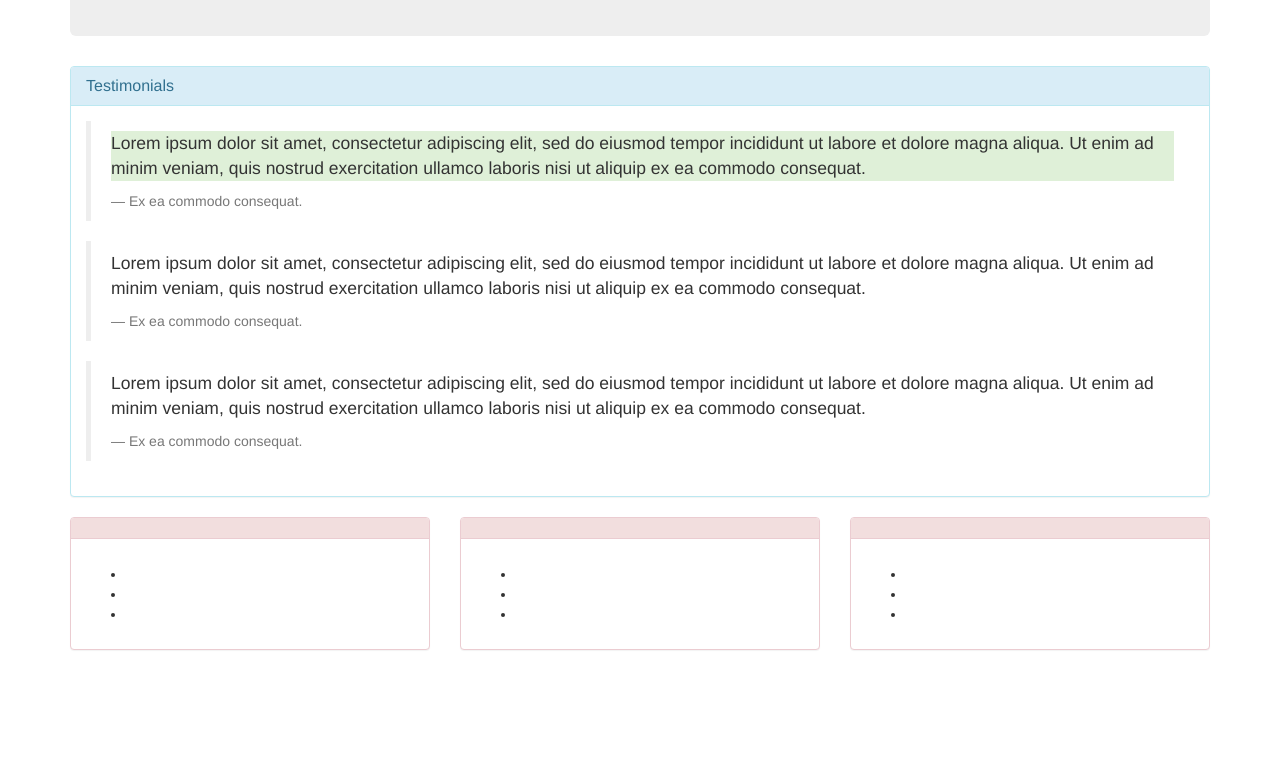
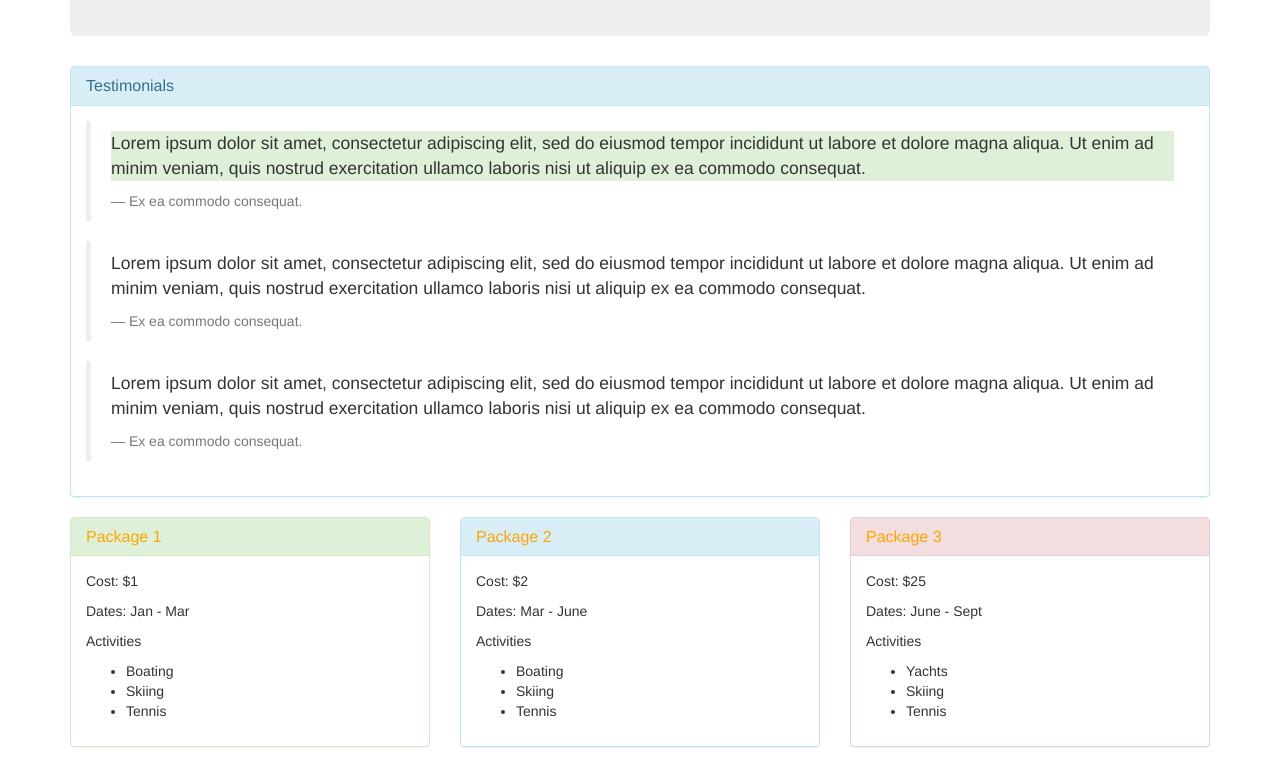
Before and after one commit to n8cotoa/vacation, a plain HTML site: page index.html in a window 1280 px wide. Shown: the part 159-926 px from the top of the page. Before the commit the page ends 829 px from the top, so only its background shows below. Drawn offline with Linux system fonts and the light colour scheme.

Commit message:
add styling for packages

```diff
--- /dev/null
+++ b/css/style.css
@@ -0,0 +1,3 @@
+h3 {
+  color: orange !important;
+}
--- a/index.html
+++ b/index.html
@@ -2,6 +2,7 @@
 <html>
   <head>
     <link rel="stylesheet" href="css/bootstrap.css" type="text/css">
+    <link rel="stylesheet" href="css/style.css" type="text/css">
     <meta charset="utf-8">
     <title>Vacation</title>
   </head>
@@ -31,17 +32,35 @@
       </div>
       <div class="row">
         <div class="col-md-4">
-          <div class="panel panel-danger">
+          <div class="panel panel-success">
             <div class="panel-heading">
-              <h3 class="panel-title"></h3>
+              <h3 class="panel-title">Package 1</h3>
             </div>
             <div class="panel-body">
-              <p></p>
-              <p></p>
+              <p>Cost: $1</p>
+              <p>Dates: Jan - Mar</p>
+              <p>Activities</p>
               <ul>
-                <li></li>
-                <li></li>
-                <li></li>
+                <li>Boating</li>
+                <li>Skiing</li>
+                <li>Tennis</li>
+              </ul>
+            </div>
+          </div>
+        </div>
+        <div class="col-md-4">
+          <div class="panel panel-info">
+            <div class="panel-heading">
+              <h3 class="panel-title">Package 2</h3>
+            </div>
+            <div class="panel-body">
+              <p>Cost: $2</p>
+              <p>Dates: Mar - June</p>
+              <p>Activities</p>
+              <ul>
+                <li>Boating</li>
+                <li>Skiing</li>
+                <li>Tennis</li>
               </ul>
             </div>
           </div>
@@ -49,31 +68,16 @@
         <div class="col-md-4">
           <div class="panel panel-danger">
             <div class="panel-heading">
-              <h3 class="panel-title"></h3>
+              <h3 class="panel-title">Package 3</h3>
             </div>
             <div class="panel-body">
-              <p></p>
-              <p></p>
+              <p>Cost: $25</p>
+              <p>Dates: June - Sept</p>
+              <p>Activities</p>
               <ul>
-                <li></li>
-                <li></li>
-                <li></li>
-              </ul>
-            </div>
-          </div>
-        </div>
-        <div class="col-md-4">
-          <div class="panel panel-danger">
-            <div class="panel-heading">
-              <h3 class="panel-title"></h3>
-            </div>
-            <div class="panel-body">
-              <p></p>
-              <p></p>
-              <ul>
-                <li></li>
-                <li></li>
-                <li></li>
+                <li>Yachts</li>
+                <li>Skiing</li>
+                <li>Tennis</li>
               </ul>
             </div>
           </div>
```
